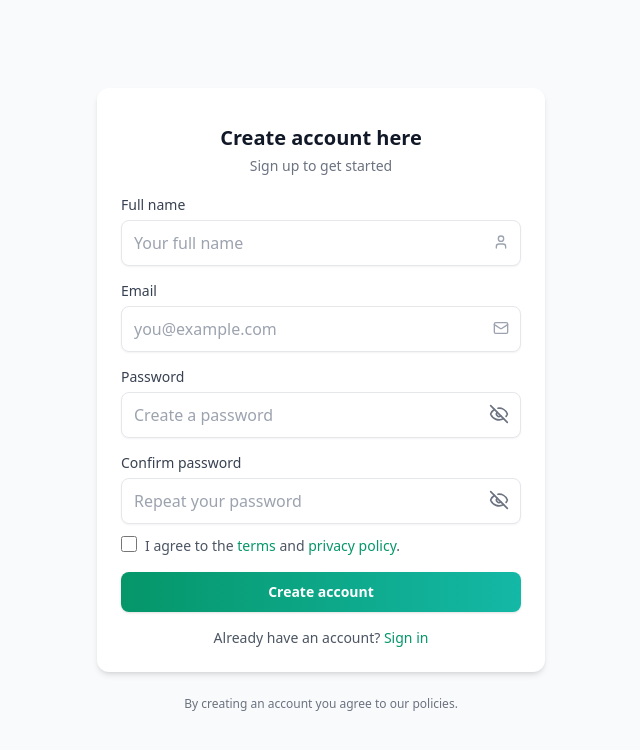
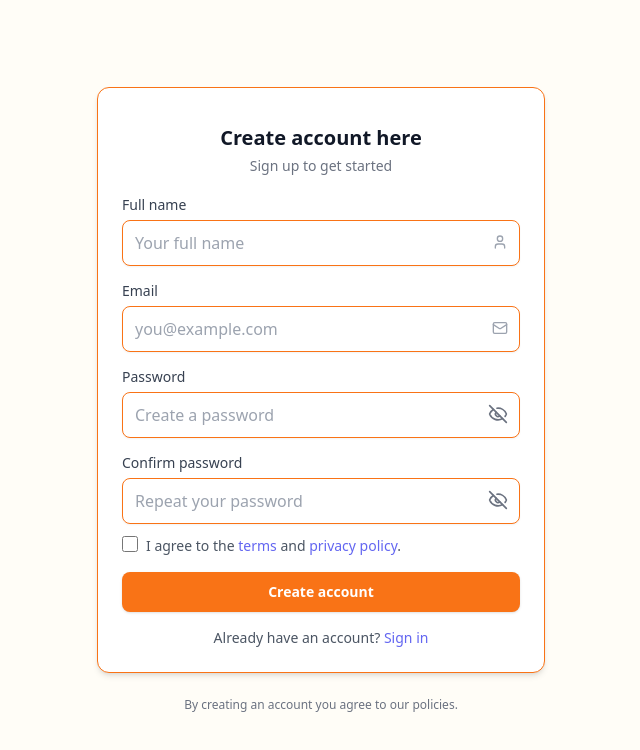
Before and after one commit to Krunal-Kurkure/Household-Expense-Splitter, a React app in the folder Frontend/: page /register in a window 1280 px wide. Shown: the top 750 px of the page, without its empty margins (319-959 px from the left). Built offline with nearby package versions, Linux system fonts and the light colour scheme; the HTML template or start-up script is replaced by a standard one.

Commit message:
Ui colors are changed for light and dark theme

```diff
--- a/Frontend/src/pages/Login.jsx
+++ b/Frontend/src/pages/Login.jsx
@@ -90,7 +90,7 @@ export default function Login() {
       {/* Compact container */}
       <div className="w-full max-w-sm sm:max-w-sm md:max-w-md space-y-6">
         {/* Card */}
-        <div className="bg-white dark:bg-gray-800 shadow-md rounded-xl p-5 sm:p-6">
+        <div className="bg-white border border-warning dark:border-accent dark:bg-gray-800 shadow-md rounded-xl p-5 sm:p-6">
           {/* Header */}
           <div className="text-center mb-4">
             <h2 className="mt-3 text-lg sm:text-xl font-semibold text-gray-900 dark:text-gray-100">
@@ -111,7 +111,7 @@ export default function Login() {
                 onChange={(e) => setEmail(e.target.value)}
                 aria-invalid={fieldErrors.email ? "true" : "false"}
                 aria-describedby={fieldErrors.email ? "email-error" : undefined}
-                className={`mt-1 block w-full rounded-lg border border-gray-200 dark:border-gray-700 bg-white dark:bg-gray-900 px-3 py-2.5 text-gray-800 dark:text-gray-100 placeholder-gray-400 shadow-sm focus:outline-none focus:ring-2 focus:ring-offset-1 focus:ring-emerald-500 dark:focus:ring-emerald-400 ${
+                className={`mt-1 block w-full rounded-lg border border-warning dark:border-accent bg-white dark:bg-gray-900 px-3 py-2.5 text-gray-800 dark:text-gray-100 placeholder-gray-400 shadow-sm focus:outline-none focus:ring-1 focus:ring-offset-1 focus:ring-warning dark:focus:ring-accent ${
                   fieldErrors.email ? "ring-2 ring-red-200 dark:ring-red-900" : ""
                 }`}
                 placeholder="you@example.com"
@@ -133,7 +133,7 @@ export default function Login() {
                 onChange={(e) => setPassword(e.target.value)}
                 aria-invalid={fieldErrors.password ? "true" : "false"}
                 aria-describedby={fieldErrors.password ? "password-error" : undefined}
-                className={`mt-1 block w-full rounded-lg border border-gray-200 dark:border-gray-700 bg-white dark:bg-gray-900 px-3 py-2.5 text-gray-800 dark:text-gray-100 placeholder-gray-400 shadow-sm focus:outline-none focus:ring-2 focus:ring-offset-1 focus:ring-emerald-500 dark:focus:ring-emerald-400 ${
+                className={`mt-1 block w-full rounded-lg border border-warning dark:border-accent bg-white dark:bg-gray-900 px-3 py-2.5 text-gray-800 dark:text-gray-100 placeholder-gray-400 shadow-sm focus:outline-none focus:ring-1 focus:ring-offset-1 focus:ring-warning dark:focus:ring-accent ${
                   fieldErrors.password ? "ring-2 ring-red-200 dark:ring-red-900" : ""
                 }`}
                 placeholder="Enter your password"
@@ -169,7 +169,7 @@ export default function Login() {
               <button
                 type="submit"
                 disabled={loading}
-                className="w-full inline-flex items-center justify-center gap-2 rounded-lg py-2.5 px-3 bg-gradient-to-r from-emerald-600 to-sky-500 hover:from-emerald-700 hover:to-sky-600 text-white text-sm font-semibold shadow focus:outline-none focus:ring-2 focus:ring-offset-1 focus:ring-emerald-500 disabled:opacity-60"
+                className="w-full inline-flex items-center justify-center gap-2 rounded-lg py-2.5 px-3 bg-warning dark:bg-accent dark:text-black  text-white text-sm font-semibold shadow focus:outline-none focus:ring-1 focus:ring-offset-1 focus:ring-black disabled:opacity-60"
               >
                 {loading ? (
                   <svg className="animate-spin h-4 w-4" xmlns="http://www.w3.org/2000/svg" fill="none" viewBox="0 0 24 24">
@@ -210,7 +210,7 @@ export default function Login() {
            <button
                 type="button"
                 onClick={() => navigate("/register")}
-                className="text-emerald-600 dark:text-emerald-400 font-medium hover:underline"
+                className="text-secondary dark:text-accent font-medium hover:underline"
               >
                 Register
               </button>
--- a/Frontend/src/pages/Register.jsx
+++ b/Frontend/src/pages/Register.jsx
@@ -88,9 +88,9 @@ export default function Register() {
   };
 
   return (
-    <div className="min-h-screen flex items-center justify-center bg-gray-50 dark:bg-gray-900 px-4 py-10">
+    <div className="min-h-screen flex items-center justify-center bg-background dark:bg-gray-900 px-4 py-10">
       <div className="w-full max-w-sm sm:max-w-sm md:max-w-md space-y-6">
-        <div className="bg-white dark:bg-gray-800 shadow-md rounded-xl p-5 sm:p-6">
+        <div className="bg-white border border-warning dark:border-accent dark:bg-gray-800 shadow-md rounded-xl p-5 sm:p-6">
           <div className="text-center mb-4">
             <h2 className="mt-3 text-lg sm:text-xl font-semibold text-gray-900 dark:text-gray-100">
               Create account here
@@ -114,7 +114,7 @@ export default function Register() {
                   onChange={(e) => setName(e.target.value)}
                   aria-invalid={fieldErrors.name ? "true" : "false"}
                   aria-describedby={fieldErrors.name ? "name-error" : undefined}
-                  className={`block w-full rounded-lg border border-gray-200 dark:border-gray-700 bg-white dark:bg-gray-900 px-3 py-2.5 text-gray-800 dark:text-gray-100 placeholder-gray-400 shadow-sm focus:outline-none focus:ring-2 focus:ring-offset-1 focus:ring-emerald-500 dark:focus:ring-emerald-400 ${
+                  className={`block w-full rounded-lg  border border-warning dark:border-accent bg-white dark:bg-gray-900 px-3 py-2.5 text-gray-800 dark:text-gray-100 placeholder-gray-400 shadow-sm focus:outline-none focus:ring-2 focus:ring-offset-1 focus:ring-warning dark:focus:ring-accent  ${
                     fieldErrors.name
                       ? "ring-2 ring-red-200 dark:ring-red-900"
                       : ""
@@ -150,7 +150,7 @@ export default function Register() {
                   aria-describedby={
                     fieldErrors.email ? "email-error" : undefined
                   }
-                  className={`block w-full rounded-lg border border-gray-200 dark:border-gray-700 bg-white dark:bg-gray-900 px-3 py-2.5 text-gray-800 dark:text-gray-100 placeholder-gray-400 shadow-sm focus:outline-none focus:ring-2 focus:ring-offset-1 focus:ring-emerald-500 dark:focus:ring-emerald-400 ${
+                  className={`block w-full rounded-lg border border-warning dark:border-accent bg-white dark:bg-gray-900 px-3 py-2.5 text-gray-800 dark:text-gray-100 placeholder-gray-400 shadow-sm focus:outline-none focus:ring-2 focus:ring-offset-1 focus:ring-warning dark:focus:ring-accent ${
                     fieldErrors.email
                       ? "ring-2 ring-red-200 dark:ring-red-900"
                       : ""
@@ -185,7 +185,7 @@ export default function Register() {
                 aria-describedby={
                   fieldErrors.password ? "password-error" : undefined
                 }
-                className={`mt-1 block w-full rounded-lg border border-gray-200 dark:border-gray-700 bg-white dark:bg-gray-900 px-3 py-2.5 text-gray-800 dark:text-gray-100 placeholder-gray-400 shadow-sm focus:outline-none focus:ring-2 focus:ring-offset-1 focus:ring-emerald-500 dark:focus:ring-emerald-400 ${
+                className={`mt-1 block w-full rounded-lg border border-warning dark:border-accent bg-white dark:bg-gray-900 px-3 py-2.5 text-gray-800 dark:text-gray-100 placeholder-gray-400 shadow-sm focus:outline-none focus:ring-2 focus:ring-offset-1 focus:ring-warning dark:focus:ring-accent ${
                   fieldErrors.password
                     ? "ring-2 ring-red-200 dark:ring-red-900"
                     : ""
@@ -228,7 +228,7 @@ export default function Register() {
                 aria-describedby={
                   fieldErrors.confirm ? "confirm-error" : undefined
                 }
-                className={`mt-1 block w-full rounded-lg border border-gray-200 dark:border-gray-700 bg-white dark:bg-gray-900 px-3 py-2.5 text-gray-800 dark:text-gray-100 placeholder-gray-400 shadow-sm focus:outline-none focus:ring-2 focus:ring-offset-1 focus:ring-emerald-500 dark:focus:ring-emerald-400 ${
+                className={`mt-1 block w-full rounded-lg border border-warning dark:border-accent bg-white dark:bg-gray-900 px-3 py-2.5 text-gray-800 dark:text-gray-100 placeholder-gray-400 shadow-sm focus:outline-none focus:ring-2 focus:ring-offset-1 focus:ring-warning dark:focus:ring-accent ${
                   fieldErrors.confirm
                     ? "ring-2 ring-red-200 dark:ring-red-900"
                     : ""
@@ -268,18 +268,18 @@ export default function Register() {
                 checked={acceptTos}
                 onChange={(e) => setAcceptTos(e.target.checked)}
                 id="tos"
-                className="h-4 w-4 rounded border-gray-300 text-emerald-600 focus:ring-emerald-500"
+                className="h-4 w-4 rounded border-gray-300 text-accent focus:ring-accent"
               />
               <label
                 htmlFor="tos"
                 className="text-sm text-gray-600 dark:text-gray-300"
               >
                 I agree to the{" "}
-                <a href="#" className="text-emerald-600 hover:underline">
+                <a href="#" className="dark:text-accent text-secondary hover:underline">
                   terms
                 </a>{" "}
                 and{" "}
-                <a href="#" className="text-emerald-600 hover:underline">
+                <a href="#" className="dark:text-accent text-secondary hover:underline">
                   privacy policy
                 </a>
                 .
@@ -303,7 +303,7 @@ export default function Register() {
               <button
                 type="submit"
                 disabled={loading}
-                className="w-full inline-flex items-center justify-center gap-2 rounded-lg py-2.5 px-3 bg-gradient-to-r from-emerald-600 to-teal-500 hover:from-emerald-700 hover:to-teal-600 text-white text-sm font-semibold shadow focus:outline-none focus:ring-2 focus:ring-offset-1 focus:ring-emerald-500 disabled:opacity-60"
+                className="w-full inline-flex items-center justify-center gap-2 rounded-lg py-2.5 px-3 bg-warning dark:bg-accent dark:text-black text-white text-sm font-semibold shadow focus:outline-none focus:ring-1 focus:ring-offset-1 focus:ring-black disabled:opacity-60"
               >
                 {loading ? (
                   <svg
@@ -339,7 +339,7 @@ export default function Register() {
               <button
                 type="button"
                 onClick={() => navigate("/")}
-                className="text-emerald-600 dark:text-emerald-400 font-medium hover:underline"
+                className="text-secondary dark:text-accent font-medium hover:underline"
               >
                 Sign in
               </button>
```
